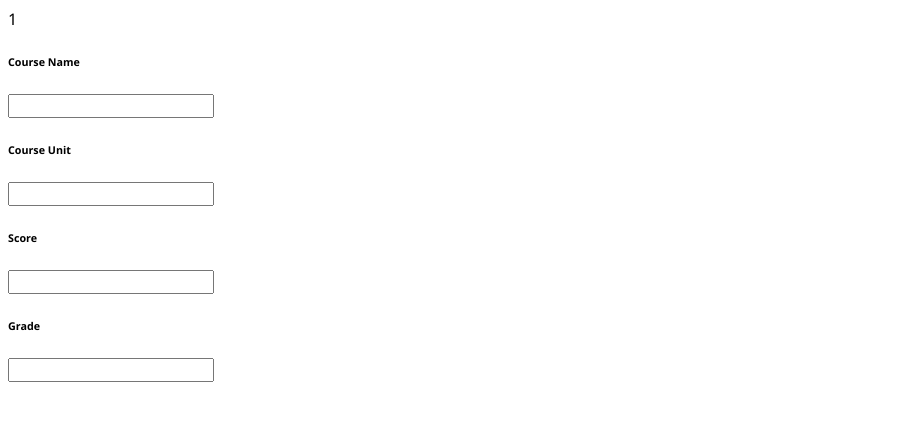
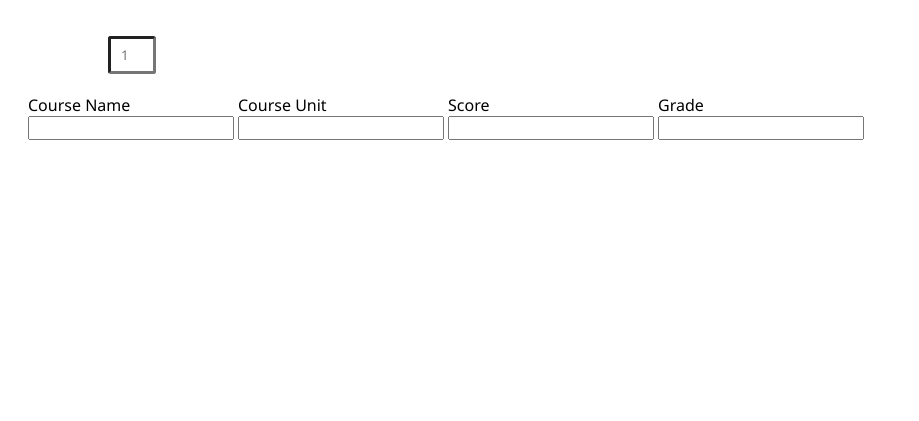
Before and after one commit to omoluabidotcom/GPA-Calculator, a PHP site: page /Views/courses.html in a window 1280 px wide. Shown: the top 421 px of the page, without its empty margins (0-919 px from the left). Run offline with PHP 8.4, Linux system fonts and the light colour scheme.

Commit message:
comment added to some pages

```diff
--- a/Stylesheets/courses.css
+++ b/Stylesheets/courses.css
@@ -1,3 +1,23 @@
 * {
     font-family: 'Segoe UI', Tahoma, Geneva, Verdana, sans-serif;
 }
+
+.inline {
+    width: 180px;
+    height: 30px;
+    margin: 10px;
+    padding-left: 10px;
+    border-radius: 3px;
+    float: left;
+  }
+
+  .sno {
+    width: 30px;
+    height: 30px;
+    margin: 10px;
+    padding-left: 10px;
+    border-width: medium;
+    margin-top: 28px;
+    margin-left: 100px;
+    border-radius: 3px;
+  }
--- a/Views/courses.html
+++ b/Views/courses.html
@@ -9,32 +9,50 @@
 
  <body>
 
- <div class="" id="" >
+ <div class="main_container" id="main_container" >
 
-  <div class="" id="" >
 
-      <form action="" method="POST" class="" id="" >
+  <form action="" method="POST" class="course_form form" id="course_form form" >
 
-        <span class="" id="" > 1 </span>
 
-        <h6> Course Name </h6>
-        <input type="text" class="" id="" name="coursename" />
 
-        <h6> Course Unit </h6>
-        <input type="number" class="" id="" name="courseunit" />
 
-        <h6> Score </h6>
-        <input type="number" class="" id="" name="coursescore" />
+    <div class="course_div div" id="course_div div" >
 
-        <h6> Grade </h6>
-        <input type="text" class="" id="" name="coursegrade" />
+        <div id="inline">
+        <input type="number" class="sno" id="sno" name="sno" placeholder="1" />
+        </div>
 
-      </form>
+        <div class="inline" id="inline" >
+        Course Name <br />
+        <input type="text" class="course_name second" id="course_name" name="coursename_one" />
+        </div>
 
-  </div>
+        <div class="inline" id="inline" >
+        Course Unit <br />
+        <input type="number" class="course_unit third" id="course_unit" name="courseunit_one" />
+        </div>
+
+        <div class="inline" id="inline" >
+        Score <br />
+        <input type="number" class="course_score fourth" id="course_score" name="coursescore_one" />
+        </div>
+
+        <div class="inline" id="inline" >
+        Grade <br />
+        <input type="text" class="course_grade fifth" id="course_grade" name="coursegrade_one" />
+        </div>
+
+    </div>
+
+
+
+
+  </form>
+
 
 </div>
 
- </body>
+</body>
 
 </html>
--- a/Views/gpacalcindex.php
+++ b/Views/gpacalcindex.php
@@ -9,14 +9,18 @@
 
  <body>
 
+    <!-- This file is the page that opens after the user click on calculate gpa on homepage -->
+    <!-- Below an header is added -->
     <?php
       include 'header.html';
     ?>
 
+    <!-- Below a the page that contains the dropdown of grade system and courses to select is added -->
     <?php
       include 'gpscalecourse.php';
     ?>
 
+    <!-- Below footer that contains the forms is added -->
     <?php
       include 'indexfooter.html';
     ?>
--- a/Views/gpscalecourse.php
+++ b/Views/gpscalecourse.php
@@ -7,6 +7,8 @@
  </head>
 
  <body>
+
+   <!-- Below a dropdown option for the grading system scale is added -->
    <h4> Select Grade Scale Type </h4> <br />
     <select name="scale" size="1" class="dropdown_scale" id="dropdown_scale" >
 
@@ -16,6 +18,7 @@
 
     </select>
 
+   <!-- Below a dropdown of the number of courses to be calculated is added -->
    <h4> Select Course Number </h4> <br />
     <select name="scale" size="1" class="dropdown_course" id="dropdown_course" >
 
--- a/Views/header.html
+++ b/Views/header.html
@@ -2,11 +2,14 @@
 <html>
 
  <head>
+
    <link href="../Stylesheets/header.css" type="text/css" rel="stylesheet" />
+
  </head>
 
  <body>
 
+    <!-- This file contains header content for the web app. it is included in all web pages -->
     <header class="header" id="header" >
      <h2 class="gp_head" id="gp_head" > GPA/CGPA CALCULATOR </h2>
      <h6 class="gp_subhead" id="gp_subhead" > Predicting exams result </h6>
```
Also changed, not shown: Views/indexbody.html (+1 -6 lines), Views/indexfooter.html (+2 -6 lines), index.php (+3 -4 lines).
